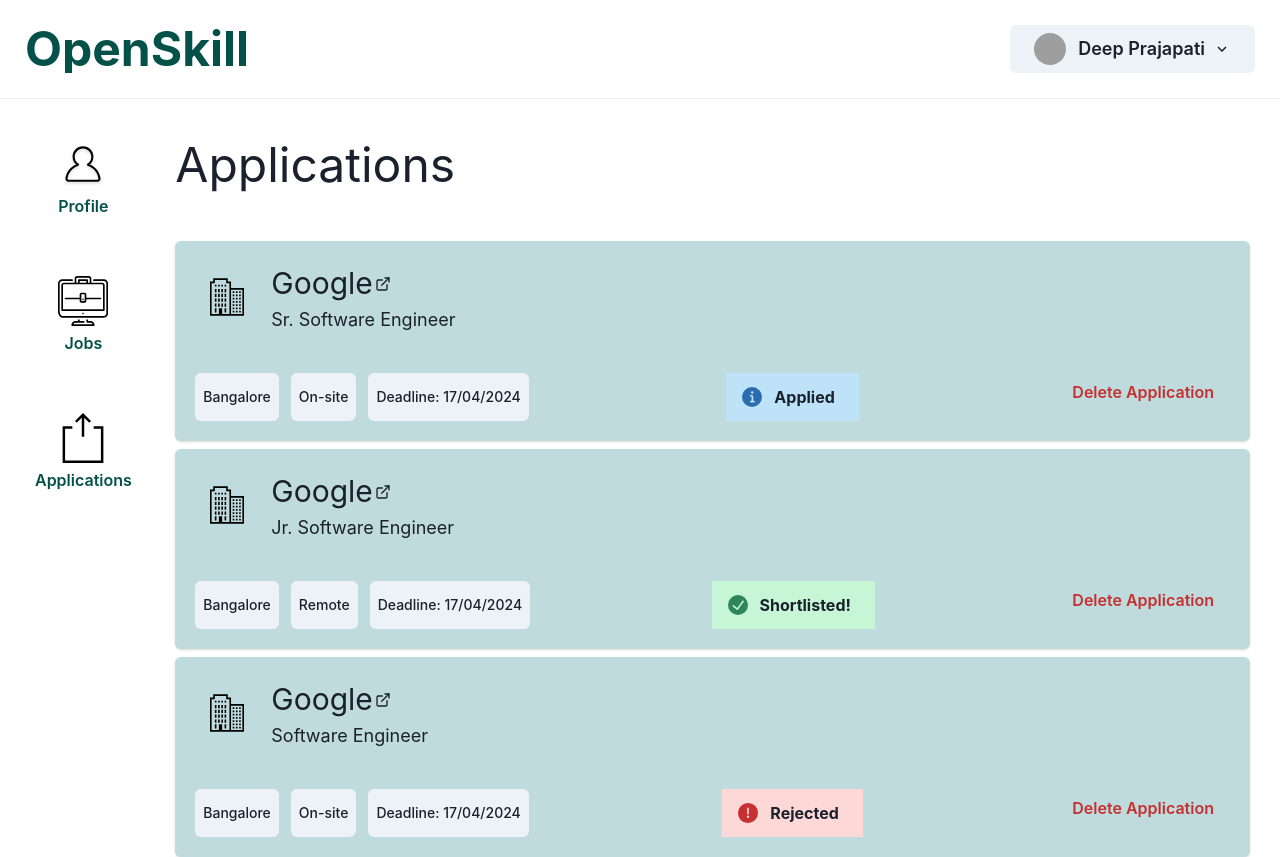
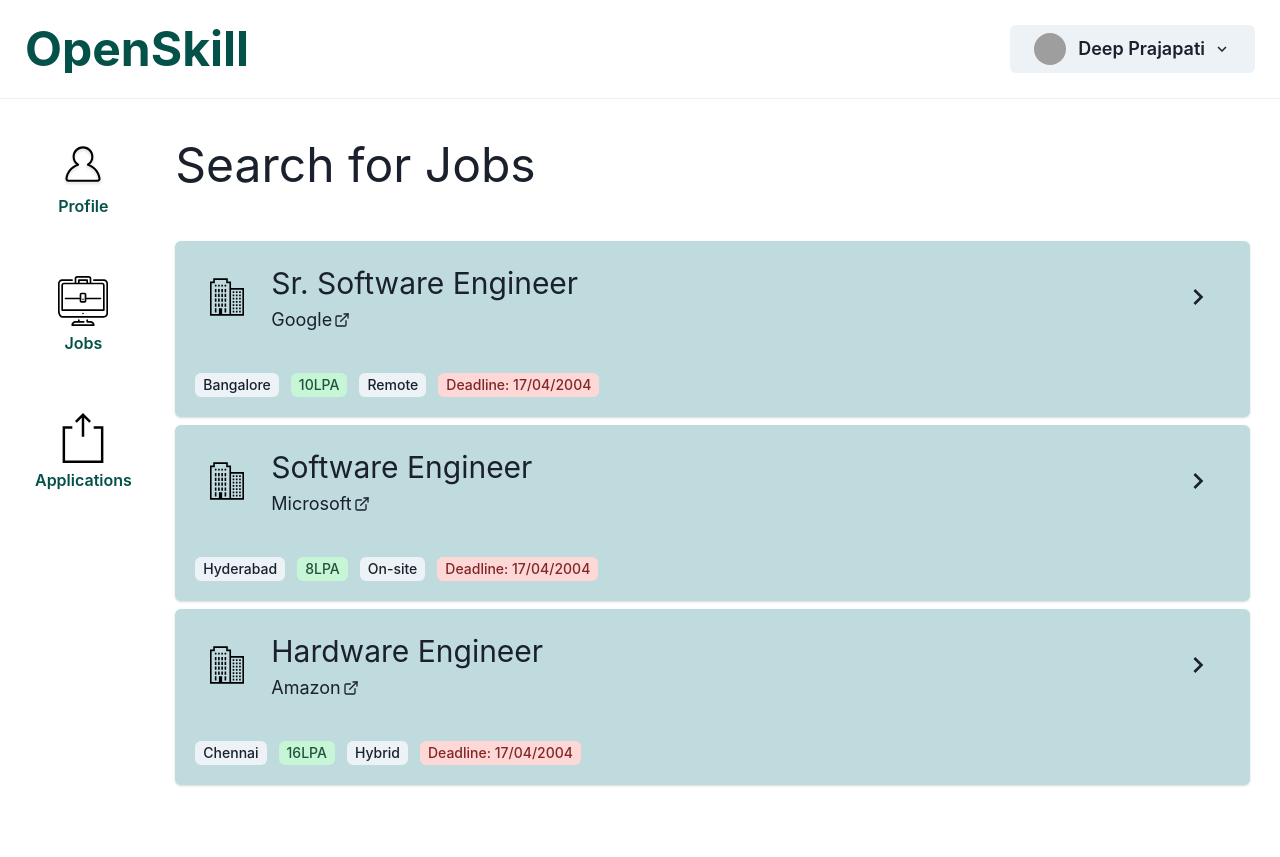
Before and after one commit to deep-1704/Job-Posting-Web-App, a React (Create React App) app in the folder app_frontend/: page / in a window 1280 px wide. After the commit the page ends 800 px from the top, so only its background shows below. Built offline with nearby package versions, Linux system fonts and the light colour scheme; grey boxes are pictures that could not be loaded.

Commit message:
Frontend: Build jobs page for job-seeker

```diff
--- a/app_frontend/src/Job_seeker_pages/Applications_page/components/application.jsx
+++ b/app_frontend/src/Job_seeker_pages/Applications_page/components/application.jsx
@@ -18,7 +18,6 @@
     AlertDialogHeader,
     AlertDialogContent,
     AlertDialogOverlay,
-    AlertDialogCloseButton,
     Button,
     useDisclosure
 } from '@chakra-ui/react'
--- a/app_frontend/src/Job_seeker_pages/Applications_page/main.jsx
+++ b/app_frontend/src/Job_seeker_pages/Applications_page/main.jsx
@@ -4,7 +4,7 @@
 function Applications() {
     let applications = [
         {
-            "job_id":0,
+            "job_id": 0,
             "job_title": "Sr. Software Engineer",
             "job_location": "Bangalore",
             "job_type": "On-site",
@@ -17,7 +17,7 @@
             "application_status": "Applied"
         },
         {
-            "job_id":1,
+            "job_id": 1,
             "job_title": "Jr. Software Engineer",
             "job_location": "Bangalore",
             "job_type": "Remote",
@@ -30,7 +30,7 @@
             "application_status": "Shortlisted"
         },
         {
-            "job_id":2,
+            "job_id": 2,
             "job_title": "Software Engineer",
             "job_location": "Bangalore",
             "job_type": "On-site",
@@ -44,8 +44,7 @@
         }
     ]
     return (
-        <>
-            <div style={{ 'padding': '30px 30px 0 50px', 'width':'93%' }}>
+        <div style={{ 'padding': '30px 30px 0 50px', 'width': '93%' }}>
             <Text fontSize='5xl' marginBottom='40px'>Applications</Text>
             <Stack>
                 {applications.map((application) => {
@@ -53,7 +52,6 @@
                 })}
             </Stack>
         </div>
-        </>
     );
 }
 
--- /dev/null
+++ b/app_frontend/src/Job_seeker_pages/Jobs_page/components/job.jsx
@@ -0,0 +1,67 @@
+import {
+    Card,
+    CardHeader,
+    Avatar,
+    Flex,
+    Text,
+    Stack,
+    CardBody,
+    Link,
+    Tag,
+    Spacer,
+    Button,
+    useDisclosure,
+    Drawer,
+} from '@chakra-ui/react'
+import { ExternalLinkIcon, ChevronRightIcon } from '@chakra-ui/icons'
+import React from 'react'
+import JobDrawer from './jobDetailsDrawer'
+import companyIcon from '../../assets/images/companyLogo.svg'
+
+function Job({ job }) {
+    const { isOpen, onOpen, onClose } = useDisclosure()
+    const btnRef = React.useRef()
+    return (
+        <>
+            <Card backgroundColor='#bfdbdd'>
+                <CardHeader>
+                    <Flex alignItems='center' gap='3'>
+                        <Avatar size='lg' name='Company' src={companyIcon} />
+                        <Stack gap='0'>
+                            <Text fontSize='3xl'>{job.job_title}</Text>
+                            <Link href={job.company[1]} isExternal>
+                                <Flex alignItems='center'>
+                                    <Text fontSize='lg'>{job.company[0]}</Text>
+                                    <ExternalLinkIcon mx='2px' />
+                                </Flex>
+                            </Link>
+                        </Stack>
+                        <Spacer />
+                        <Button ref={btnRef} onClick={onOpen} variant='ghost'>
+                            <ChevronRightIcon boxSize={8} />
+                        </Button>
+                    </Flex>
+                </CardHeader>
+                <CardBody>
+                    <Flex gap='3'>
+                        <Tag>{job.job_location}</Tag>
+                        <Tag colorScheme='green'>{job.job_salary / 100000}LPA</Tag>
+                        <Tag>{job.job_type}</Tag>
+                        <Tag colorScheme='red'>Deadline: {job.job_deadline}</Tag>
+                    </Flex>
+                </CardBody>
+            </Card>
+
+            {/* JobDrawer */}
+            <Drawer
+                isOpen={isOpen}
+                placement='right'
+                onClose={onClose}
+                finalFocusRef={btnRef}
+                size='md'
+            ><JobDrawer jobId={job.jobId} /></Drawer>
+        </>
+    );
+}
+
+export default Job;
--- /dev/null
+++ b/app_frontend/src/Job_seeker_pages/Jobs_page/components/jobDetailsDrawer.jsx
@@ -0,0 +1,97 @@
+import {
+    Flex,
+    Text,
+    Stack,
+    Tag,
+    Button,
+    DrawerBody,
+    DrawerHeader,
+    DrawerOverlay,
+    DrawerContent,
+    DrawerCloseButton,
+    Heading,
+    useToast,
+    Spinner
+} from '@chakra-ui/react'
+import { useState } from 'react'
+
+function JobDrawer({ jobId }) {
+    const toast = useToast()
+    let [applyButton, setApplyButton] = useState("Apply")
+    let handleApply = () => {
+        setApplyButton(<Spinner />)
+        toast({
+            title: `top-right toast`,
+            position: 'top-right',
+            isClosable: true,
+            variant:'left-accent'
+        })
+    }
+    let job = {
+        "job_id": 0,
+        "job_title": "Sr. Software Engineer",
+        "job_description": "Zenskar is building new-age billing and pricing infrastructure for SaaS companies. As SaaS pricing evolves from vanilla subscription based models to more granular usage based models, billing and pricing infrastructure needs to be completely reimagined.",
+        "job_poster": "job_poster",
+        "job_vacancy": 100,
+        "job_location": "Banglore",
+        "job_salary": 1200000,
+        "job_type": "On-site",
+        "job_date_posted": "08/04/2024",
+        "job_deadline": "17/04/2024",
+        "company": [
+            "Zenskar",
+            "https://www.zenskar.com"
+        ],
+        "job_skills": ["C", "C++", "Java", "Python", "JavaScript", "React", "Node.js", "MongoDB", "SQL"]
+    }
+    return (
+        <>
+            <DrawerOverlay />
+            <DrawerContent>
+                <DrawerCloseButton />
+                <DrawerHeader>
+                    <Heading>{job.company[0]}</Heading>
+                    <Text>{job.job_title}</Text>
+                </DrawerHeader>
+                <DrawerBody>
+                    <Stack gap={4}>
+                        <Text fontSize='1xl'>{job.job_description}</Text>
+                        <Stack>
+                            <Text fontSize='2xl'>Skills Required:</Text>
+                            <Flex gap={3} flexWrap='wrap'>
+                                {job.job_skills.map((skill) => {
+                                    return <Tag key={skill} colorScheme='gray'>{skill}</Tag>
+                                })}
+                            </Flex>
+                        </Stack>
+                        <Text fontSize='2xl'>Vacancy: {job.job_vacancy}</Text>
+                        <Text fontSize='2xl'>Location: {job.job_location}</Text>
+                        <Flex gap={3}>
+                            <Text fontSize='2xl'>Salary:</Text>
+                            <Tag colorScheme='green'>{job.job_salary / 100000} LPA</Tag>
+                        </Flex>
+                        <Text fontSize='2xl'>Type: {job.job_type}</Text>
+                        <Flex gap={3}>
+                            <Text fontSize='2xl'>Posted on:</Text>
+                            <Tag colorScheme='blue'>{job.job_date_posted}</Tag>
+                        </Flex>
+                        <Flex gap={3}>
+                            <Text fontSize='2xl'>Deadline:</Text>
+                            <Tag colorScheme='red'>{job.job_deadline}</Tag>
+                        </Flex>
+                        <Button
+                            variant='outline'
+                            colorScheme='blue'
+                            size='lg'
+                            marginTop='10px'
+                            onClick={() =>
+                                handleApply()
+                            }>{applyButton}</Button>
+                    </Stack>
+                </DrawerBody>
+            </DrawerContent>
+        </>
+    );
+}
+
+export default JobDrawer;
--- a/app_frontend/src/Job_seeker_pages/Jobs_page/main.jsx
+++ b/app_frontend/src/Job_seeker_pages/Jobs_page/main.jsx
@@ -1,6 +1,54 @@
-function Jobs(){
-    return(
-        <></>
+import { Stack, Text } from '@chakra-ui/react'
+import Job from './components/job';
+
+function Jobs() {
+    let jobs = [
+        {
+            "job_id": 0,
+            "job_title": "Sr. Software Engineer",
+            "job_location": "Bangalore",
+            "job_salary": 1000000,
+            "job_type": "Remote",
+            "job_deadline": "17/04/2004",
+            "company": [
+                "Google",
+                "https://www.google.com"
+            ]
+        },
+        {
+            "job_id": 1,
+            "job_title": "Software Engineer",
+            "job_location": "Hyderabad",
+            "job_salary": 800000,
+            "job_type": "On-site",
+            "job_deadline": "17/04/2004",
+            "company": [
+                "Microsoft",
+                "https://www.microsoft.com"
+            ]
+        },
+        {
+            "job_id": 2,
+            "job_title": "Hardware Engineer",
+            "job_location": "Chennai",
+            "job_salary": 1600000,
+            "job_type": "Hybrid",
+            "job_deadline": "17/04/2004",
+            "company": [
+                "Amazon",
+                "https://www.amazon.com"
+            ]
+        }
+    ]
+    return (
+        <div style={{ 'padding': '30px 30px 0 50px', 'width': '93%' }}>
+            <Text fontSize='5xl' marginBottom='40px'>Search for Jobs</Text>
+            <Stack>
+                {jobs.map((job) => {
+                    return <Job job={job} key={job.job_id} />
+                })}
+            </Stack>
+        </div>
     );
 }
 
--- a/app_frontend/src/Job_seeker_pages/main.jsx
+++ b/app_frontend/src/Job_seeker_pages/main.jsx
@@ -3,7 +3,8 @@
 import applicationIcon from './assets/images/applicationIcon.svg'
 import jobIcon from './assets/images/jobIcon.svg'
 import profileIcon from './assets/images/profileIcon.svg'
-import Applications from './Applications_page/main';
+// import Applications from './Applications_page/main';
+import Jobs from './Jobs_page/main';
 
 function JobSeekerDashboard() {
     return (
@@ -32,7 +33,8 @@
                 </Stack>
 
                 {/* Selected component */}
-                <Applications />
+                {/* <Applications /> */}
+                <Jobs/>
             </Flex>
         </div>
     );
```
Lines whose indentation alone changed are shown as unchanged.
